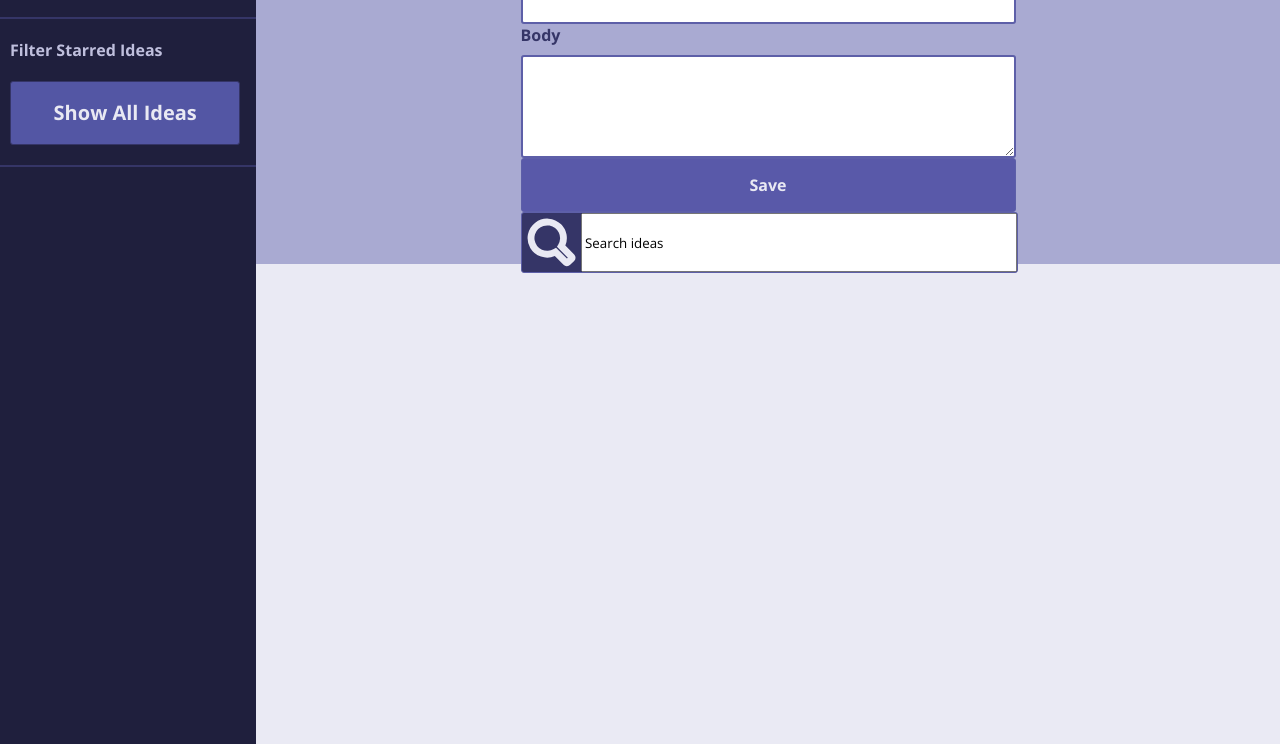
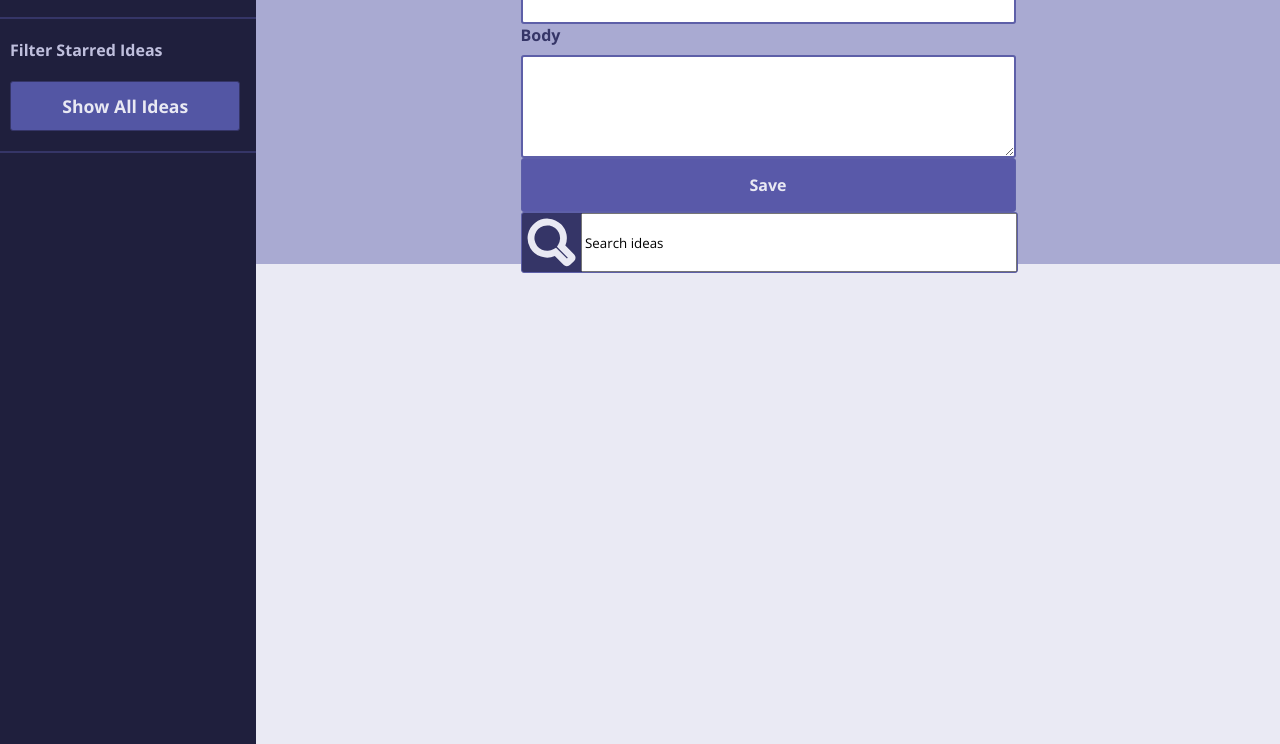
Before and after one commit to Davidschlundtbodien/ideabox, a plain HTML site: page index.html in a window 1280 px wide. Both pictures are taken after a click on the button "Show Starred Ideas". Shown: the part 56-800 px from the top of the page. Drawn offline with nearby package versions, Linux system fonts and the light colour scheme.

Commit message:
Fix filter button styleing and card overflow

```diff
--- a/index.html
+++ b/index.html
@@ -13,7 +13,7 @@
         <h1>IdeaBox</h1>
         <div class="filter-ideas">
           <p>Filter Starred Ideas</p>
-          <button type="button" name="Show Starred Ideas" id="filter-favorited-button"><h1>Show Starred Ideas</h1></button>
+          <button type="button" name="Show Starred Ideas" id="filter-favorited-button">Show Starred Ideas</button>
         </div>
       </aside>
       <section>
--- a/main.js
+++ b/main.js
@@ -128,7 +128,7 @@ function fetchLocalStorage(){
 };
 
 function filterFavorited() {
-  var buttonText = filterFavoritedButton.firstElementChild;
+  var buttonText = filterFavoritedButton;
   if (buttonText.innerText === "Show Starred Ideas") {
     buttonText.innerText = "Show All Ideas";
     console.log(buttonText);
--- a/styles.css
+++ b/styles.css
@@ -53,6 +53,9 @@ aside > h1 {
 }
 
 .filter-ideas > button {
+  font-weight: bolder;
+  font-size: 1.1em;
+  padding: 12px 3px;
   color: #E9E9F3;
   background-color: #5356A4;
   width: 90%;
@@ -164,6 +167,7 @@ button:disabled {
   font-weight: normal;
   background: #FFFFFF;
   overflow-wrap: break-word;
+  overflow-y: hidden;
 }
 
 .idea-card-foot {
```
